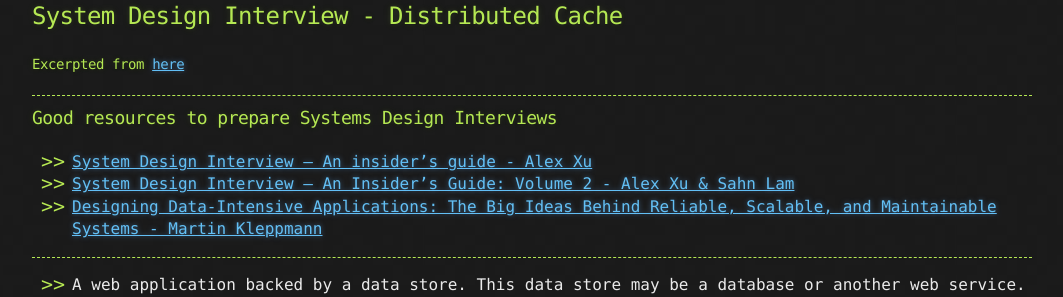
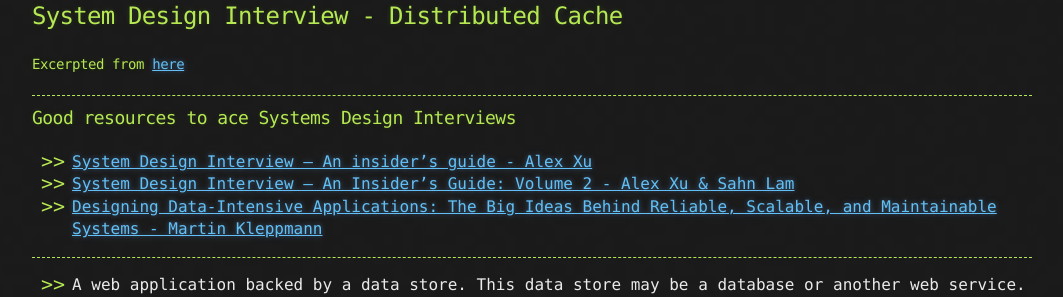
Before and after one commit to goodHunter27/serhatgiydiren.github.io, a Jekyll site: the page built from _posts/2020-01-17-system-design-interview-distributed-cache.md, in a window 1280 px wide and 900 px high. Shown: the part 206-503 px from the top of the window, without its empty margins (108-1171 px from the left). Built offline with Jekyll 4.4.1, drawn with Linux system fonts in a browser that asks for light colours.

Commit message:
Update 2020-01-17-system-design-interview-distributed-cache.md

```diff
--- a/_posts/2020-01-17-system-design-interview-distributed-cache.md
+++ b/_posts/2020-01-17-system-design-interview-distributed-cache.md
@@ -7,7 +7,7 @@
 
 -----------------------
 
-### Good resources to prepare Systems Design Interviews
+### Good resources to ace Systems Design Interviews
 * [System Design Interview – An insider's guide - Alex Xu](https://amzn.to/3vdVLXd){:target="_blank"}
 * [System Design Interview – An Insider's Guide: Volume 2 - Alex Xu & Sahn Lam](https://amzn.to/3RXzPcp){:target="_blank"}
 * [Designing Data-Intensive Applications: The Big Ideas Behind Reliable, Scalable, and Maintainable Systems - Martin Kleppmann](https://amzn.to/3veIM7w){:target="_blank"}
```
